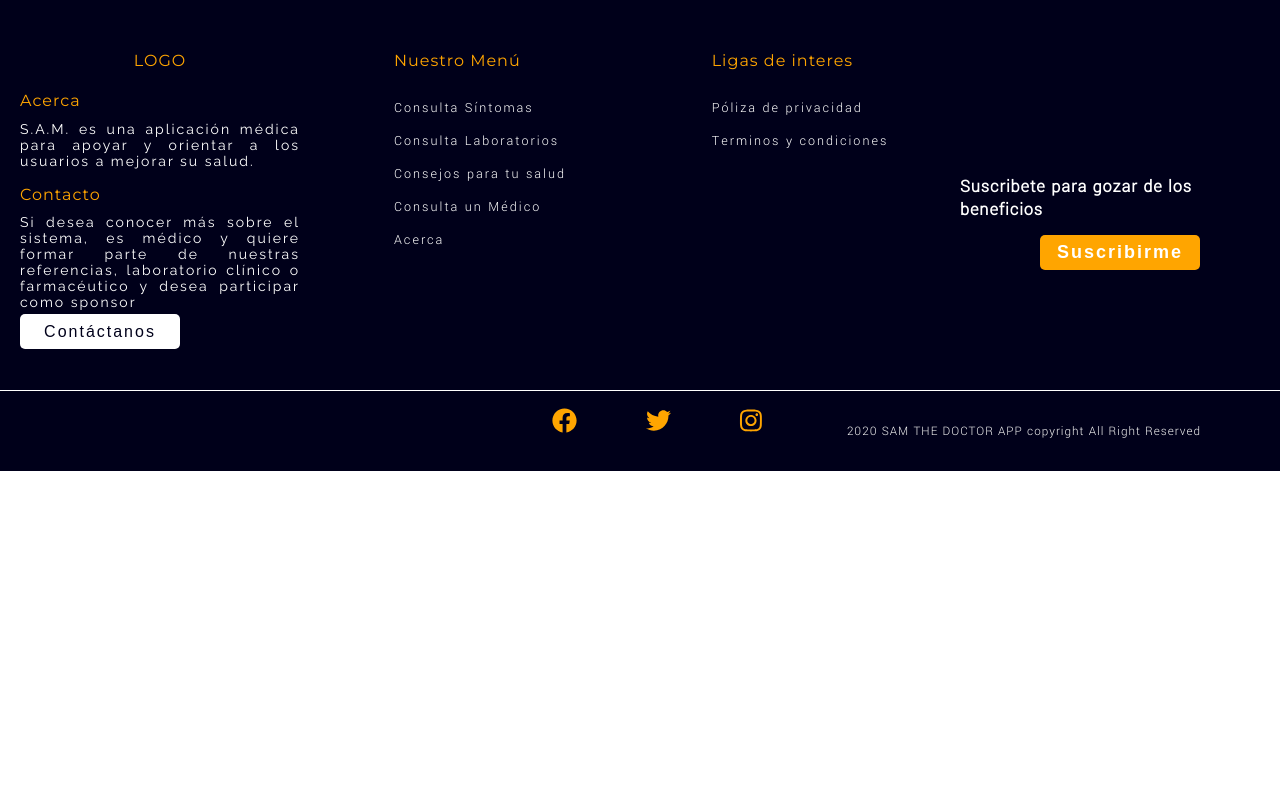
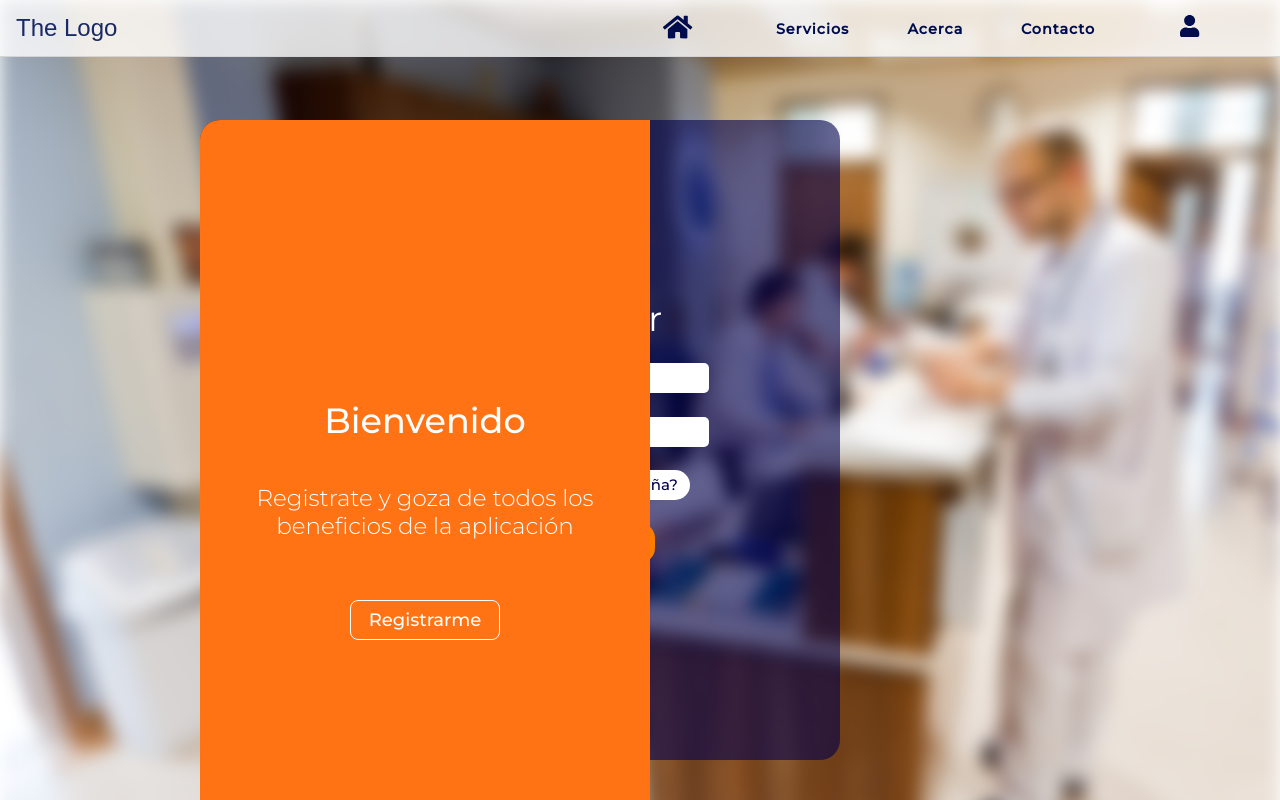
Before and after one commit to daniel-iceman/sam, a React (Create React App) app in the folder sam/: page /login in a window 1280 px wide. Shown: the top 800 px of the page. Built offline with nearby package versions, Linux system fonts and the light colour scheme.

Commit message:
LogIn y SignIn funcionando con despliegue de ventana

```diff
--- a/sam/src/App.js
+++ b/sam/src/App.js
@@ -23,14 +23,14 @@ class App extends Component {
 
                     <Switch>
                         <Route exact path="/" component={Home} />
-                        <Route exact path="/registro" component={Registro} />
+                        <Route exact path="/signin" component={Registro} />
                         <Route exact path="/nosotros" component={Nosotros} />
                         <Route exact path="/contacto" component={Contacto} />
                         <Route exact path="/sintomas" component={Sintomas} />
                         <Route exact path="/laboratorios" component={Laboratorios} />
                         <Route exact path="/consejos" component={Consejos} />
                         <Route exact path="/medicos" component={Medicos} />
-                        <Route exact path="/signin" component={InicioSesion} />
+                        <Route exact path="/login" component={InicioSesion} />
                         <Route exact path="/mihistorial" component={MiHistorial} />
 
                     </Switch>
--- a/sam/src/components/BarraMenuYMenuDesplegable/SideDrawer/SideDrawer.js
+++ b/sam/src/components/BarraMenuYMenuDesplegable/SideDrawer/SideDrawer.js
@@ -33,7 +33,7 @@ const sideDrawer = props => {
                 <div className='NombreUsuario'  >
                     <h1>Nombre Usuario</h1>
                     <div  className='SignIn' >
-                        <Link to='/signin' >
+                        <Link to='/login' >
                             <li style={{listStyle:'none'}} >
                                 <FontAwesomeIcon icon={faSignInAlt}
                                 style={{fontSize:'19px',
--- a/sam/src/components/BarraMenuYMenuDesplegable/SubMenuB/SubMenuB.js
+++ b/sam/src/components/BarraMenuYMenuDesplegable/SubMenuB/SubMenuB.js
@@ -45,7 +45,7 @@ showDropdownMenuPerfil(event) {
 
           { this.state.displayMenuPerfil ? (
           <ul className='SubMenuUlPerfil'>
-            <Link className='link' to='/signin' >
+            <Link className='link' to='/login' >
               <li style = {{borderBottom:" 1px solid #e5e5e5"}} > <FontAwesomeIcon icon={faSignInAlt} style={{marginRight:'6px'}} /> Iniciar Sesión</li>
             </Link>
             <Link className='link' to='/registro' >
--- a/sam/src/components/Home/HomeDesign.css
+++ b/sam/src/components/Home/HomeDesign.css
@@ -128,7 +128,7 @@ html, body {
     background: white;
     border: 1px solid rgb(108, 185, 179);
     border-radius: 0px 20px 0px 20px;
-    animation: aparece-cuadro 0.9s forwards;
+    animation: aparece-cuadro 1s forwards;
 }
 .ayuda-pregunta h1{
     font-family: 'Nunito', sans-serif;
@@ -136,7 +136,7 @@ html, body {
     font-size: 30px;
     font-weight: 200;
     letter-spacing: 2px;
-    animation: aparece-texto 0.9s forwards;
+    animation: aparece-texto 1s forwards;
 }
 
 .botonesConsultas{
--- a/sam/src/components/Home/HomeDesign.js
+++ b/sam/src/components/Home/HomeDesign.js
@@ -30,7 +30,7 @@ function HomeDesign () {
                             padecimientos y emitir recomendaciones de tratamiento.
                         </p>
                         <div className='botonesHeader' >
-                            <Link to='/registro' >
+                            <Link to='/signin' >
                                 <button className='buttonSuscribe' type="button">
                                     Registrarme
                                 </button>
--- a/sam/src/components/LogIn/LogIn.css
+++ b/sam/src/components/LogIn/LogIn.css
@@ -0,0 +1,167 @@
+html, body {
+    margin: 0px;
+}
+
+select:required:invalid {
+    color: rgb(161, 161, 161);
+}
+option[value=""][disabled] {
+    display: none;
+}
+option {
+    color: #000;
+}
+select {
+    width: 75px;
+    height: 30px;
+    font-family: 'Raleway';
+    font-size: 15px;
+    font-weight: 500;
+    margin-right: 5px;
+    border-radius: 5px;
+}
+input{
+    width: 230px;
+    height: 28px;
+    border-radius: 5px;
+    font-family: 'Raleway';
+    font-size: 15px;
+    font-weight: 500;
+    border-style: none;
+    padding-left: 5px;
+}
+input::placeholder{
+    color: rgb(161, 161, 161);
+}
+p{
+    color: whitesmoke;
+    font-size: 12px;
+    font-family: 'Raleway';
+    letter-spacing: 2px;
+    margin-bottom: 5px;
+    margin-top: 5px;
+}
+h1 {
+    color: white;
+    font-family: 'Montserrat';
+    font-weight: 400;
+    font-size: 35px;
+}
+
+.entry-container {
+    width: 100%;
+    height: 950px;
+}
+.imageBackground{
+    background-image: url('../images/doctorsMD.jpg');
+    filter: blur(9px);
+    background-size: cover;
+    width: 100%;
+    height: 950px;
+    position: absolute;
+    z-index: -4;
+}
+
+/* ************ Recuadro movible ********** */
+.move-cover-LogIn {
+    height: 775px;
+    width: 450px;
+    background: #ff7315;
+    border-radius: 20px 0px 0px 20px;
+    display: flex;
+    flex-direction: column;
+    align-items: center;
+    justify-content: center;
+    top: 120px;
+    left: 200px;
+    position: relative;
+    z-index: 2;
+    animation: crossLeft 1s forwards;
+}
+
+.move-cover-LogIn h1 {
+    font-weight: 500;
+    animation: textoStop-LogIn 1s forwards;
+}
+.move-cover-LogIn h2 {
+    text-align: center;
+    animation: textoStop-LogIn 1s forwards;
+}
+.move-cover-LogIn button {
+    width: 150px;
+    height: 40px;
+    font-family: 'Montserrat';
+    color: white;
+    font-size: 18px;
+    font-weight: 500;
+    background-color: #ff7315;
+    border-style: none;
+    border: 1px solid white;
+    border-radius: 8px;
+    margin-top: 40px;
+}
+.move-cover-LogIn button:hover{
+    background-color: white;
+    color: #ff7315;
+}
+
+/* ************ RECUADRO AZUL ********** */
+.form-container-LogIn {
+    width: 50%;
+    height: 80%;
+    background: rgb(0,0,77,0.6);
+    position: absolute;
+    z-index: 1;
+    top: 120px;
+    left: 200px;
+    display: flex;
+    flex-direction: row;
+    justify-content: flex-end;
+    align-items: stretch;
+    border-radius: 20px;
+    font-family: 'Raleway';
+    color: white;
+}
+
+/* ************ Zona de Usuario ********** */
+.seccion-Ingreso {
+    width: 400px;
+    display: flex;
+    flex-direction: column;
+    justify-content: center;
+    align-items: center;
+    margin-right: 50px;
+    animation: apareceForm-LogIn 1s forwards;
+}
+.seccion-Ingreso h1 {
+    margin-top: -20px;
+
+}
+
+@keyframes crossLeft {
+    0%{
+        transform: translateX(400px);
+    }
+    100%{
+        transform: translateX(0px);
+    }
+}
+@keyframes textoStop-LogIn {
+    0%{
+        transform: translateX(-100px);
+        color: rgb(255,255,255, 0);
+    }
+    100%{
+        transform: translateX(0px);
+    }
+
+}
+
+@keyframes apareceForm-LogIn {
+    0%{
+        transform: translateX(-400px);
+    }
+    100%{
+        transform: translateX(0px);
+    }
+}
--- a/sam/src/components/LogIn/LogIn.js
+++ b/sam/src/components/LogIn/LogIn.js
@@ -1,12 +1,26 @@
 import React from 'react';
 import './LogIn.css'
+import {Link} from 'react-router-dom'
+
 
 function LogIn (){
 
+    return (
+        <div className='entry-container'>
+            <div className='imageBackground'> </div>
 
-    return (
+            <div className='move-cover-LogIn' >
+                <h1>Bienvenido</h1>
+                <h2>Registrate y goza de todos los beneficios de la aplicación</h2>
+                <Link to='/signin' >
+                    <button className='buttonSuscribe' type="button">
+                        Registrarme
+                    </button>
+                </Link>
+            </div>
 
-        <div>
+            <div className='form-container-LogIn'>
+
                 <div className='seccion-Ingreso' >
                     <h1>
                         Ingresar
@@ -27,7 +41,7 @@ function LogIn (){
                         </div>
                     </form>
 
-
+                </div>
 
             </div>
         </div>
--- a/sam/src/components/SignIn/SignIn.css
+++ b/sam/src/components/SignIn/SignIn.css
@@ -47,8 +47,14 @@ h1 {
     font-weight: 400;
     font-size: 35px;
 }
+h2 {
+    color: white;
+    font-family: 'Montserrat';
+    font-weight: 300;
+    font-size: 23px;
+}
 
-.signIn-container {
+.entry-container {
     width: 100%;
     height: 950px;
 }
@@ -63,21 +69,51 @@ h1 {
 }
 
 /* ************ Recuadro movible ********** */
-.move-cover {
+.move-cover-SignIn {
     height: 775px;
-    width: 430px;
-    background: blueviolet;
+    width: 450px;
+    background: #ff7315;
+    border-radius: 0px 20px 20px 0px;
+    display: flex;
+    flex-direction: column;
+    align-items: center;
+    justify-content: center;
     top: 120px;
-    left: 200px;
+    left: 702px;
     position: relative;
     z-index: 2;
+    animation: crossRight 1s forwards;
 }
-.mover-derecha-cuadro {
-    left: 300px;
+.move-cover-SignIn h1 {
+    font-weight: 500;
+    animation: textoStop-SignIn 1s forwards;
+}
+.move-cover-SignIn h2 {
+    text-align: center;
+    padding-left: 30px;
+    padding-right: 30px;
+    animation: textoStop-SignIn 1s forwards;
+}
+.move-cover-SignIn button {
+    width: 150px;
+    height: 40px;
+    font-family: 'Montserrat';
+    color: white;
+    font-size: 18px;
+    font-weight: 500;
+    background-color: #ff7315;
+    border-style: none;
+    border: 1px solid white;
+    border-radius: 8px;
+    margin-top: 40px;
+}
+.move-cover-SignIn button:hover{
+    background-color: white;
+    color: #ff7315;
 }
 
 /* ************ RECUADRO AZUL ********** */
-.form-container {
+.form-container-SignIn {
     width: 50%;
     height: 80%;
     background: rgb(0,0,77,0.6);
@@ -87,7 +123,7 @@ h1 {
     left: 200px;
     display: flex;
     flex-direction: row;
-    justify-content: center;
+    justify-content: flex-start;
     align-items: stretch;
     border-radius: 20px;
     font-family: 'Raleway';
@@ -102,6 +138,8 @@ h1 {
     flex-direction: column;
     justify-content: center;
     align-items: center;
+    margin-left: 50px;
+    animation: apareceForm-SignIn 1s forwards;
 }
 .seccion-Registro h1 {
     margin-top: -20px;
@@ -227,3 +265,31 @@ h1 {
     font-weight: 500;
     cursor: pointer;
 }
+
+@keyframes crossRight {
+    0%{
+        transform: translateX(-400px);
+    }
+    100%{
+        transform: translateX(0px);
+    }
+}
+@keyframes textoStop-SignIn {
+    0%{
+        transform: translateX(100px);
+        color: rgb(255,255,255, 0);
+    }
+    100%{
+        transform: translateX(0px);
+    }
+
+}
+
+@keyframes apareceForm-SignIn {
+    0%{
+        transform: translateX(400px);
+    }
+    100%{
+        transform: translateX(0px);
+    }
+}
--- a/sam/src/components/SignIn/SignIn.js
+++ b/sam/src/components/SignIn/SignIn.js
@@ -1,17 +1,27 @@
 import React from 'react';
 import './SignIn.css'
+import {Link} from 'react-router-dom'
 
 
 function SignIn () {
 
     return (
-        <div className='signIn-container'>
+        <div className='entry-container'>
             <div className='imageBackground'> </div>
-                {/*<div className='move-cover'>
-                    <button type='button'  >cambiar</button>
 
-                </div>*/}
-            <div className='form-container'>
+            <div className='move-cover-SignIn' >
+                <h1>Hola de nuevo</h1>
+
+                <h2>Ingresa a tu cuenta, será un placer ayudarte</h2>
+
+                <Link to='/login' >
+                    <button className='buttonSuscribe' type="button">
+                        Ingresar
+                    </button>
+                </Link>
+            </div>
+
+            <div className='form-container-SignIn'>
 
                 <div className='seccion-Registro' >
                     <div>
--- a/sam/src/pages/InicioSesion.js
+++ b/sam/src/pages/InicioSesion.js
@@ -1,10 +1,11 @@
 import React, { Component } from 'react'
+import LogIn from '../components/LogIn/LogIn'
 
 class InicioSesion extends Component {
     render() {
         return (
-            <div style={{marginTop: '56px'}} >
-                <h1>AQUI INICIA SESION</h1>
+            <div>
+                <LogIn />
             </div>
         )
     }
--- a/sam/src/pages/Registro.js
+++ b/sam/src/pages/Registro.js
@@ -1,13 +1,12 @@
 import React, { Component } from 'react'
 import SignIn from '../components/SignIn/SignIn'
-import LogIn from '../components/LogIn/LogIn'
+
 
 class Registro extends Component {
     render() {
         return (
             <div >
                 <SignIn />
-                <LogIn />
             </div>
         )
     }
```
Lines whose indentation alone changed are shown as unchanged.
